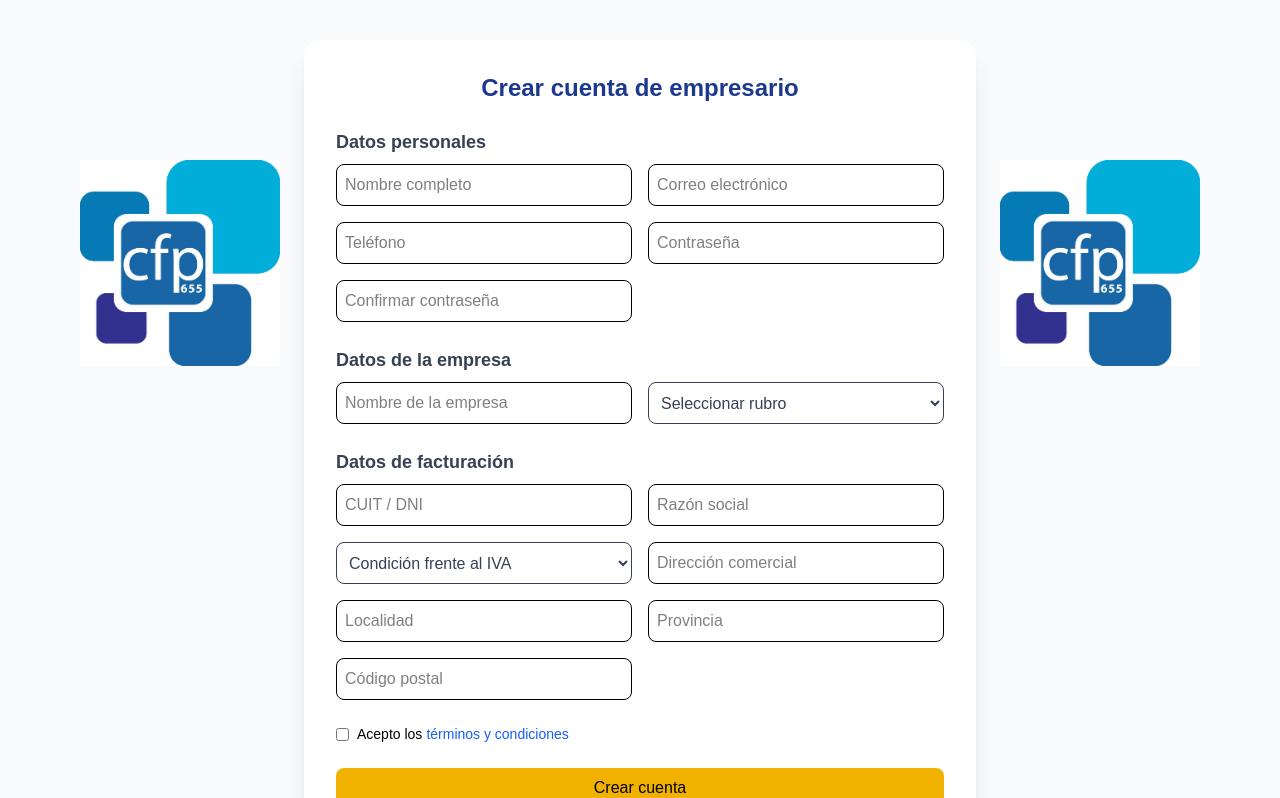
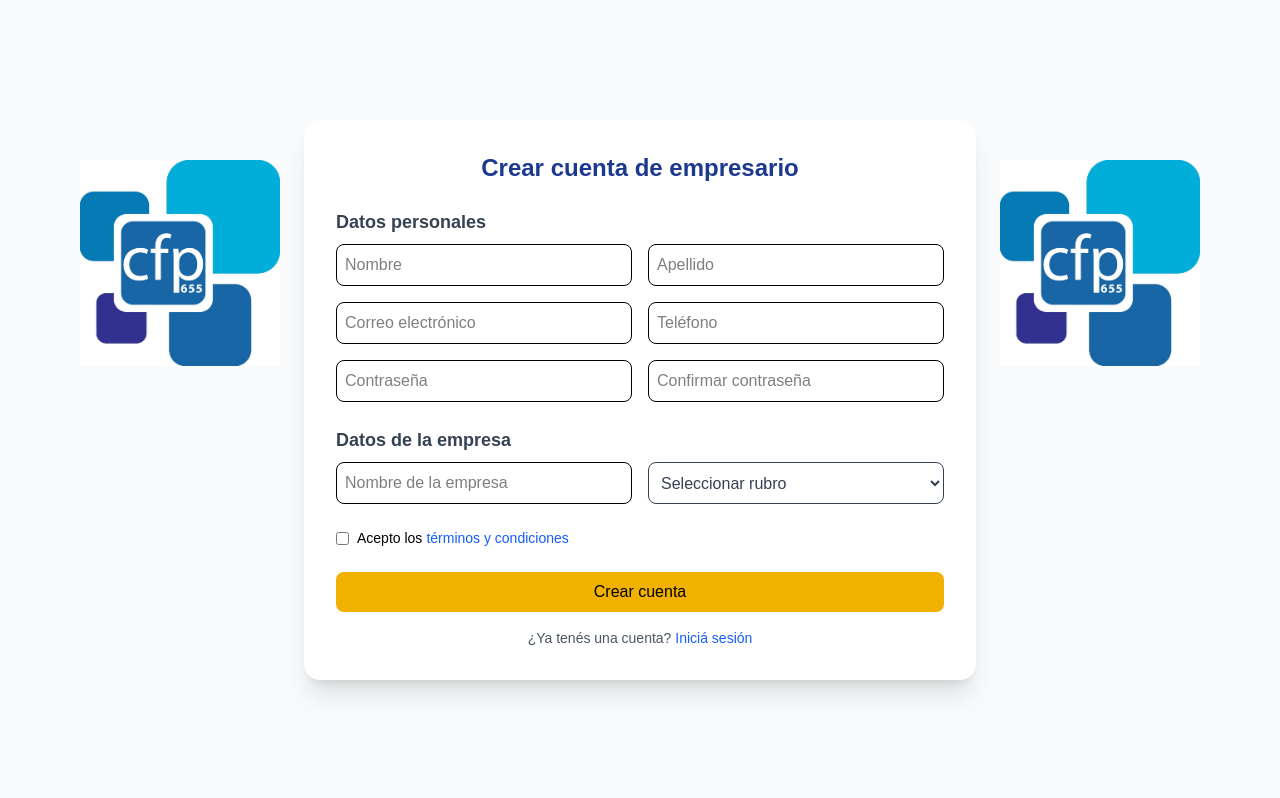
Before and after one commit to maxielsezar/clase-next, a Next.js app: page /registro in a window 1280 px wide. Shown: the top 798 px of the page. Built offline with nearby package versions, Linux system fonts and the light colour scheme.

Commit message:
cosas nuevasssss

```diff
--- a/src/app/page.tsx
+++ b/src/app/page.tsx
@@ -16,7 +16,7 @@ const axios = require('axios');
 async function getUser() {
 
   try {
-    const response = await axios.get('/user?ID=12345');
+    const response = await axios.get('https://bolsa-de-empleo-cfp.vercel.app/api/applicants');
     console.log(response);
     const jsonData = await response.json();
 
--- a/src/app/registro/page.jsx
+++ b/src/app/registro/page.jsx
@@ -1,46 +1,42 @@
 "use client";
-import { useState } from "react";
+import { useState, useEffect } from "react";
 import Image from "next/image";
+import axios from "axios";
+import React from "react";
+
+const baseURL = "https://bolsa-de-empleo-cfp.vercel.app/api/users";
+
 
 export default function RegistroEmpresario() {
   const [form, setForm] = useState({
-    nombre: "",
+    name: "",
+    lastName:"",
     email: "",
-    telefono: "",
-    empresa: "",
-    rubro: "",
-    cuit: "",
-    razonSocial: "",
-    iva: "",
-    direccion: "",
-    localidad: "",
-    provincia: "",
-    codigoPostal: "",
-    password: "",
-    confirmar: "",
-    aceptar: false,
+    tel: "",
+    password:"",
   });
+  function createPost() {
+    axios.post(baseURL, form)
+  }
 
   const handleChange = (e) => {
     const { name, value, type, checked } = e.target;
     setForm({ ...form, [name]: type === "checkbox" ? checked : value });
   };
 
+
   const handleSubmit = (e) => {
     e.preventDefault();
-
     if (form.password !== form.confirmar) {
       alert("Las contraseñas no coinciden");
       return;
     }
-
     if (!form.aceptar) {
       alert("Debes aceptar los términos y condiciones");
       return;
     }
 
-    console.log("Datos de registro:", form);
-    // Acá podés agregar tu lógica de registro (Firebase o API)
+   createPost()
   };
 
   return (
@@ -84,13 +80,24 @@ className="center"
         <div className="grid md:grid-cols-2 gap-4 mb-6 text-black">
           <input
             type="text"
-            name="nombre"
-            placeholder="Nombre completo"
-            value={form.nombre}
+            name="name"
+            placeholder="Nombre"
+            value={form.name}
             onChange={handleChange}
             required
             className="border p-2 rounded-lg w-full"
           />
+          <input
+            type="text"
+            name="lastName"
+            placeholder="Apellido"
+            value={form.lastName}
+            onChange={handleChange}
+            required
+            className="border p-2 rounded-lg w-full"
+          />
+
+
           <input
             type="email"
             name="email"
@@ -102,9 +109,9 @@ className="center"
           />
           <input
             type="tel"
-            name="telefono"
+            name="tel"
             placeholder="Teléfono"
-            value={form.telefono}
+            value={form.tel}
             onChange={handleChange}
             className="border p-2 rounded-lg w-full"
           />
@@ -160,81 +167,6 @@ className="center"
         </div>
 
 
-        <h2 className="text-lg font-semibold text-gray-700 mb-2">
-          Datos de facturación
-        </h2>
-        <div className="grid md:grid-cols-2 gap-4 mb-6 text-black">
-          <input
-            type="text"
-            name="cuit"
-            placeholder="CUIT / DNI"
-            value={form.cuit}
-            onChange={handleChange}
-            required
-            className="border p-2 rounded-lg w-full"
-          />
-
-          <input
-            type="text"
-            name="razonSocial"
-            placeholder="Razón social"
-            value={form.razonSocial}
-            onChange={handleChange}
-            className="border p-2 rounded-lg w-full"
-          />
-
-          <select
-            name="iva"
-            value={form.iva}
-            onChange={handleChange}
-            required
-            className="border p-2 rounded-lg w-full text-gray-700"
-          >
-            <option value="">Condición frente al IVA</option>
-            <option value="Responsable Inscripto">Responsable Inscripto</option>
-            <option value="Monotributista">Monotributista</option>
-            <option value="Exento">Exento</option>
-            <option value="Consumidor Final">Consumidor Final</option>
-          </select>
-
-          <input
-            type="text"
-            name="direccion"
-            placeholder="Dirección comercial"
-            value={form.direccion}
-            onChange={handleChange}
-            required
-            className="border p-2 rounded-lg w-full"
-          />
-
-          <input
-            type="text"
-            name="localidad"
-            placeholder="Localidad"
-            value={form.localidad}
-            onChange={handleChange}
-            className="border p-2 rounded-lg w-full"
-          />
-
-          <input
-            type="text"
-            name="provincia"
-            placeholder="Provincia"
-            value={form.provincia}
-            onChange={handleChange}
-            className="border p-2 rounded-lg w-full"
-          />
-
-          <input
-            type="text"
-            name="codigoPostal"
-            placeholder="Código postal"
-            value={form.codigoPostal}
-            onChange={handleChange}
-            className="border p-2 rounded-lg w-full"
-          />
-        </div>
-
         {/* ACEPTACIÓN */}
         <label className="flex items-center text-sm mb-6">
           <input
```
